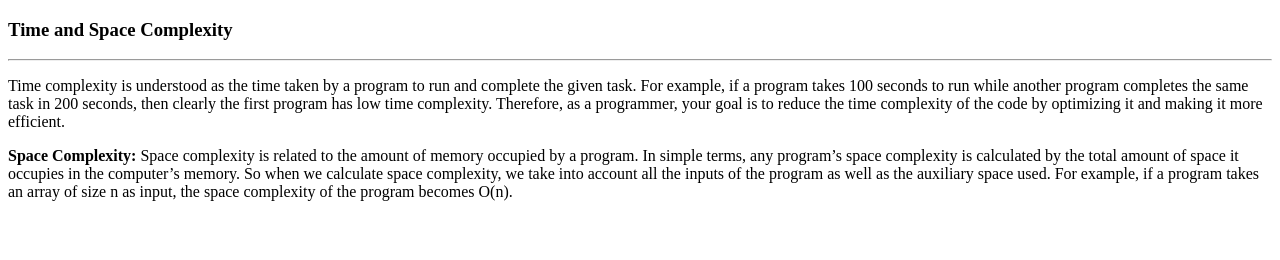
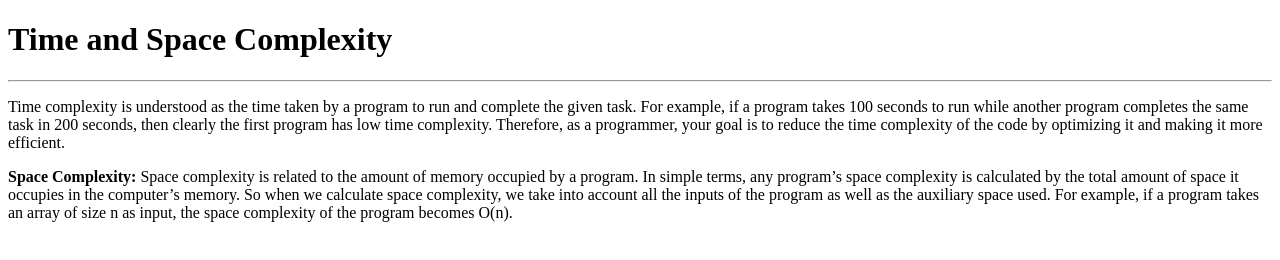
Before and after one commit to acciojob/time-and-space-complexity-MaheshB45, a website: page main.html in a window 1280 px wide. Drawn offline with Linux system fonts and the light colour scheme.

Commit message:
created a submission

```diff
--- a/main.html
+++ b/main.html
@@ -7,15 +7,14 @@
 </head>
 
 <body>
-
-	<h3>Time and Space Complexity</h3>
+	<h1>Time and Space Complexity</h1>
 	<hr>
 	<p>Time complexity is understood as the time taken by a program to run and complete
 		the given task. For example, if a program takes 100 seconds to run while another
 		program completes the same task in 200 seconds, then clearly the first program has
 		low time complexity. Therefore, as a programmer, your goal is to reduce the time
 		complexity of the code by optimizing it and making it more efficient.</p>
-	<p><b>Space Complexity: </b>Space complexity is related to the amount of memory occupied by a program. In simple terms, any program’s space complexity is calculated by the total amount of space it occupies in the computer’s memory. So when we calculate space complexity, we take into account all the inputs of the program as well as the auxiliary space used. For example, if a program takes an array of size n as input, the space complexity of the program becomes O(n).</p>
+	<p><strong>Space Complexity: </strong>Space complexity is related to the amount of memory occupied by a program. In simple terms, any program’s space complexity is calculated by the total amount of space it occupies in the computer’s memory. So when we calculate space complexity, we take into account all the inputs of the program as well as the auxiliary space used. For example, if a program takes an array of size n as input, the space complexity of the program becomes O(n).</p>
 
 	<!-- the entire body must be written by student -->
     <script type="text/javascript" src="./script.js">
```
